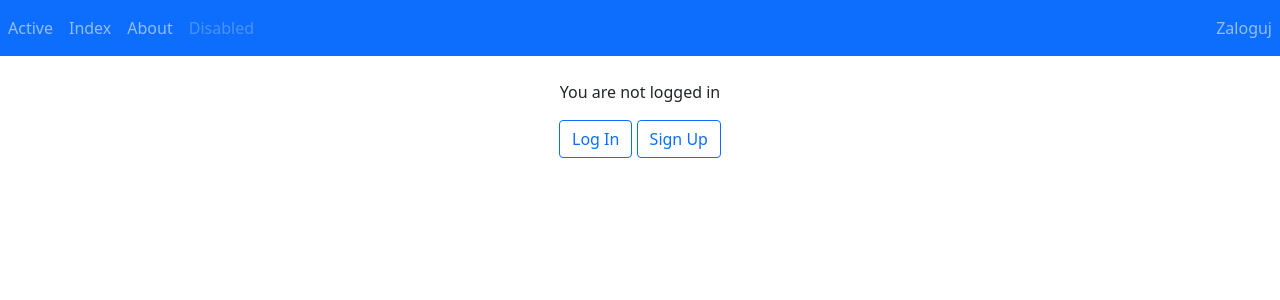
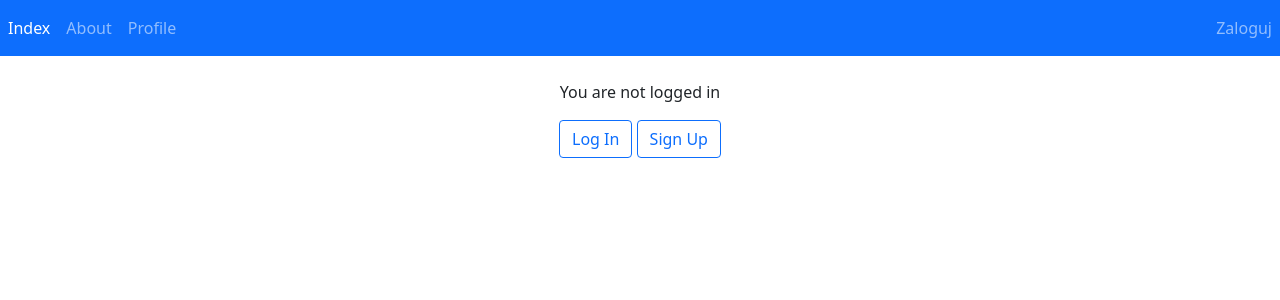
Before and after one commit to skibski/projektDysk, a Django app: page / in a window 1280 px wide. Shown: the top 300 px of the page. Run offline with Django 3.2, Linux system fonts and the light colour scheme.

Commit message:
improved navbar

```diff
--- a/mysite/templates/partials/_navbar.html
+++ b/mysite/templates/partials/_navbar.html
@@ -1,16 +1,26 @@
 <nav class="navbar navbar-expand-sm bg-primary navbar-dark">
   <ul class="navbar-nav">
-    <li class="nav-item active">
-      <a class="nav-link" href="#">Active</a>
+    <li class="nav-item ">
+      <a {% if "/" == request.path %}
+              class="nav-link active"
+          {% else %}
+              class="nav-link"
+      {% endif %}
+      href="{% url 'index'%}">Index</a>
     </li>
     <li class="nav-item">
-      <a class="nav-link" href="{% url 'index'%}">Index</a>
+      <a {% if "/about" == request.path %}
+              class="nav-link active"
+          {% else %}
+              class="nav-link"
+      {% endif %} href="{% url 'about'%}">About</a>
     </li>
-    <li class="nav-item">
-      <a class="nav-link" href="{% url 'about'%}">About</a>
-    </li>
-    <li class="nav-item">
-      <a class="nav-link disabled" href="#">Disabled</a>
+     <li class="nav-item">
+      <a {% if "/profile" == request.path %}
+              class="nav-link active"
+          {% else %}
+              class="nav-link"
+      {% endif %} href="{% url 'profile'%}">Profile</a>
     </li>
   </ul>
       <ul class="navbar-nav ms-auto">
```
